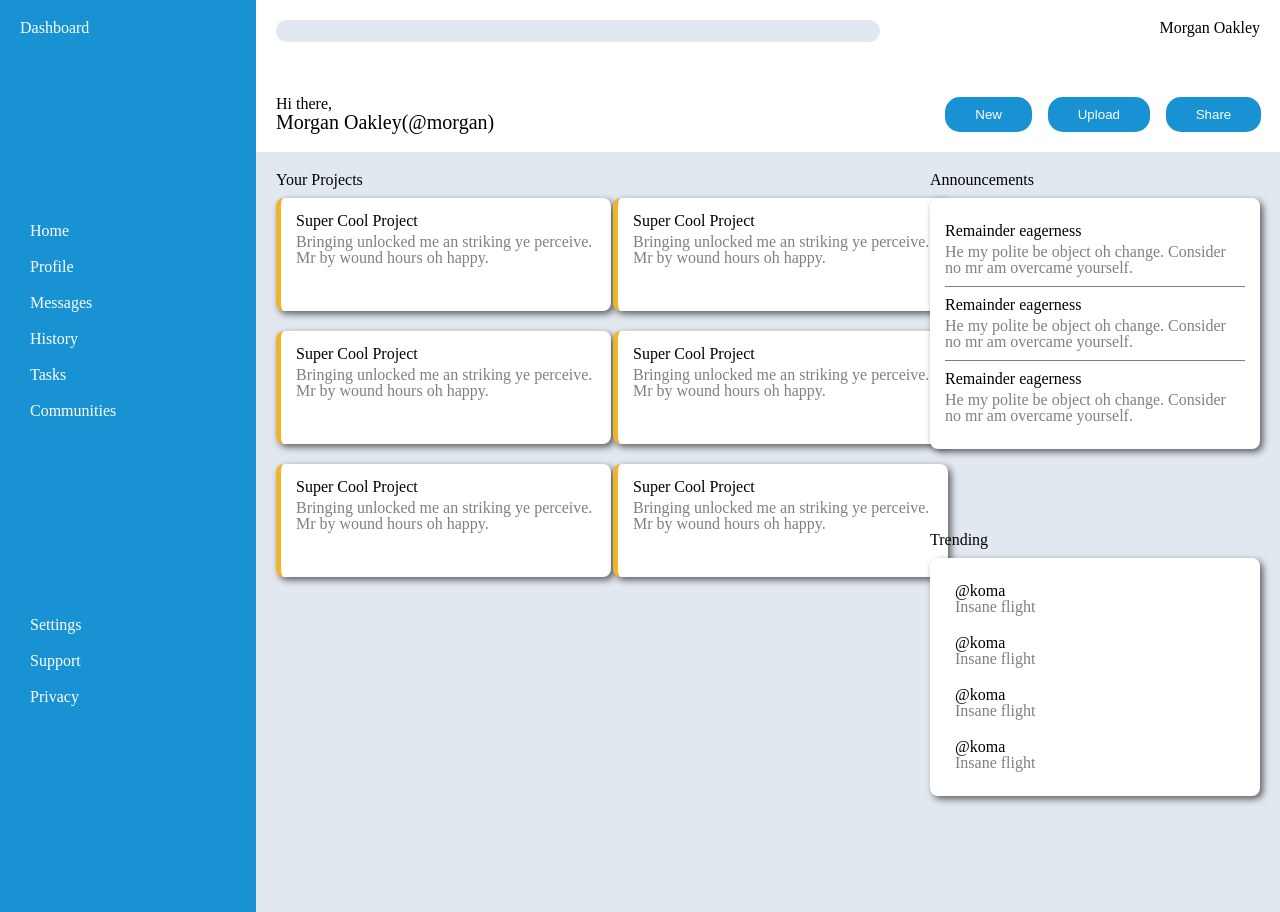
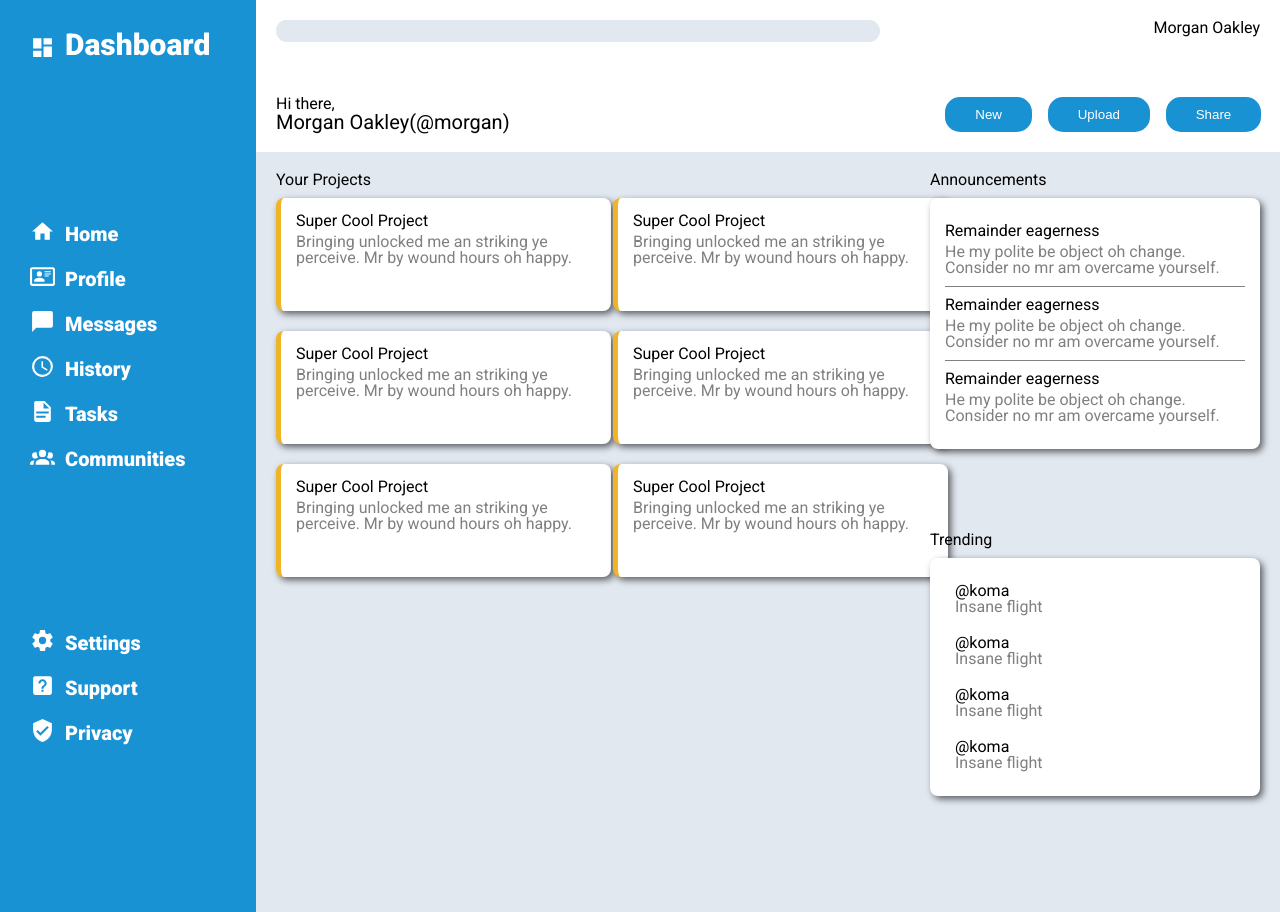
Before and after one commit to K20055612/odin-dashboard, a plain HTML site: page index.html in a window 1280 px wide. Drawn offline with Linux system fonts and the light colour scheme.

Commit message:
Add icons to sidebar

```diff
--- a/index.html
+++ b/index.html
@@ -10,6 +10,7 @@
 
 <body>
     <header class="header">
+        <div class="header__search"></div>
         <input type="text" class="header__search" name="search" id="search">
         <span class="header__profile">Morgan Oakley</span>
         <div class="header__welcome">
@@ -23,19 +24,68 @@
         </div>
     </header>
     <aside class="sidebar">
-        <h1 class="sidebar__title">Dashboard</h1>
+        <div class="icon sidebar__title">
+            <svg xmlns="http://www.w3.org/2000/svg" viewBox="0 0 24 24">
+                <path d="M13,3V9H21V3M13,21H21V11H13M3,21H11V15H3M3,13H11V3H3V13Z" />
+            </svg>
+            <h1>Dashboard</h1>
+        </div>
         <div class="sidebar__icon-tray">
-            <div class="icon">Home</div>
-            <div class="icon">Profile</div>
-            <div class="icon">Messages</div>
-            <div class="icon">History</div>
-            <div class="icon">Tasks</div>
-            <div class="icon">Communities</div>
+            <div class="icon">
+                <svg xmlns="http://www.w3.org/2000/svg" viewBox="0 0 24 24">
+                    <path d="M10,20V14H14V20H19V12H22L12,3L2,12H5V20H10Z" />
+                </svg>
+                Home
+            </div>
+            <div class="icon">
+                <svg xmlns="http://www.w3.org/2000/svg" viewBox="0 0 24 24">
+                    <path
+                        d="M22,3H2C0.91,3.04 0.04,3.91 0,5V19C0.04,20.09 0.91,20.96 2,21H22C23.09,20.96 23.96,20.09 24,19V5C23.96,3.91 23.09,3.04 22,3M22,19H2V5H22V19M14,17V15.75C14,14.09 10.66,13.25 9,13.25C7.34,13.25 4,14.09 4,15.75V17H14M9,7A2.5,2.5 0 0,0 6.5,9.5A2.5,2.5 0 0,0 9,12A2.5,2.5 0 0,0 11.5,9.5A2.5,2.5 0 0,0 9,7M14,7V8H20V7H14M14,9V10H20V9H14M14,11V12H18V11H14" />
+                </svg>
+                Profile
+            </div>
+            <div class="icon">
+                <svg xmlns="http://www.w3.org/2000/svg" viewBox="0 0 24 24">
+                    <path d="M20,2H4A2,2 0 0,0 2,4V22L6,18H20A2,2 0 0,0 22,16V4C22,2.89 21.1,2 20,2Z" />
+                </svg>
+                Messages
+            </div>
+            <div class="icon">
+                <svg xmlns="http://www.w3.org/2000/svg" viewBox="0 0 24 24">
+                    <path
+                        d="M12,20A8,8 0 0,0 20,12A8,8 0 0,0 12,4A8,8 0 0,0 4,12A8,8 0 0,0 12,20M12,2A10,10 0 0,1 22,12A10,10 0 0,1 12,22C6.47,22 2,17.5 2,12A10,10 0 0,1 12,2M12.5,7V12.25L17,14.92L16.25,16.15L11,13V7H12.5Z" />
+                </svg>
+                History
+            </div>
+            <div class="icon">
+                <svg xmlns="http://www.w3.org/2000/svg" viewBox="0 0 24 24">
+                    <path
+                        d="M13,9H18.5L13,3.5V9M6,2H14L20,8V20A2,2 0 0,1 18,22H6C4.89,22 4,21.1 4,20V4C4,2.89 4.89,2 6,2M15,18V16H6V18H15M18,14V12H6V14H18Z" />
+                </svg>
+                Tasks
+            </div>
+            <div class="icon">
+                <svg xmlns="http://www.w3.org/2000/svg" viewBox="0 0 24 24">
+                    <path
+                        d="M12,5.5A3.5,3.5 0 0,1 15.5,9A3.5,3.5 0 0,1 12,12.5A3.5,3.5 0 0,1 8.5,9A3.5,3.5 0 0,1 12,5.5M5,8C5.56,8 6.08,8.15 6.53,8.42C6.38,9.85 6.8,11.27 7.66,12.38C7.16,13.34 6.16,14 5,14A3,3 0 0,1 2,11A3,3 0 0,1 5,8M19,8A3,3 0 0,1 22,11A3,3 0 0,1 19,14C17.84,14 16.84,13.34 16.34,12.38C17.2,11.27 17.62,9.85 17.47,8.42C17.92,8.15 18.44,8 19,8M5.5,18.25C5.5,16.18 8.41,14.5 12,14.5C15.59,14.5 18.5,16.18 18.5,18.25V20H5.5V18.25M0,20V18.5C0,17.11 1.89,15.94 4.45,15.6C3.86,16.28 3.5,17.22 3.5,18.25V20H0M24,20H20.5V18.25C20.5,17.22 20.14,16.28 19.55,15.6C22.11,15.94 24,17.11 24,18.5V20Z" />
+                </svg>
+                Communities
+            </div>
         </div>
         <div class="sidebar__icon-tray sidebar__icon-tray--secondary">
-            <div class="icon">Settings</div>
-            <div class="icon">Support</div>
-            <div class="icon">Privacy</div>
+            <div class="icon">
+                <svg xmlns="http://www.w3.org/2000/svg" viewBox="0 0 24 24">
+                    <path
+                        d="M12,15.5A3.5,3.5 0 0,1 8.5,12A3.5,3.5 0 0,1 12,8.5A3.5,3.5 0 0,1 15.5,12A3.5,3.5 0 0,1 12,15.5M19.43,12.97C19.47,12.65 19.5,12.33 19.5,12C19.5,11.67 19.47,11.34 19.43,11L21.54,9.37C21.73,9.22 21.78,8.95 21.66,8.73L19.66,5.27C19.54,5.05 19.27,4.96 19.05,5.05L16.56,6.05C16.04,5.66 15.5,5.32 14.87,5.07L14.5,2.42C14.46,2.18 14.25,2 14,2H10C9.75,2 9.54,2.18 9.5,2.42L9.13,5.07C8.5,5.32 7.96,5.66 7.44,6.05L4.95,5.05C4.73,4.96 4.46,5.05 4.34,5.27L2.34,8.73C2.21,8.95 2.27,9.22 2.46,9.37L4.57,11C4.53,11.34 4.5,11.67 4.5,12C4.5,12.33 4.53,12.65 4.57,12.97L2.46,14.63C2.27,14.78 2.21,15.05 2.34,15.27L4.34,18.73C4.46,18.95 4.73,19.03 4.95,18.95L7.44,17.94C7.96,18.34 8.5,18.68 9.13,18.93L9.5,21.58C9.54,21.82 9.75,22 10,22H14C14.25,22 14.46,21.82 14.5,21.58L14.87,18.93C15.5,18.67 16.04,18.34 16.56,17.94L19.05,18.95C19.27,19.03 19.54,18.95 19.66,18.73L21.66,15.27C21.78,15.05 21.73,14.78 21.54,14.63L19.43,12.97Z" />
+                </svg>
+                Settings
+            </div>
+            <div class="icon">
+                <svg xmlns="http://www.w3.org/2000/svg" viewBox="0 0 24 24"><path d="M11,18H13V16H11V18M12,6A4,4 0 0,0 8,10H10A2,2 0 0,1 12,8A2,2 0 0,1 14,10C14,12 11,11.75 11,15H13C13,12.75 16,12.5 16,10A4,4 0 0,0 12,6M5,3H19A2,2 0 0,1 21,5V19A2,2 0 0,1 19,21H5A2,2 0 0,1 3,19V5A2,2 0 0,1 5,3Z" /></svg>
+                Support</div>
+            <div class="icon">
+                <svg xmlns="http://www.w3.org/2000/svg" viewBox="0 0 24 24"><path d="M10,17L6,13L7.41,11.59L10,14.17L16.59,7.58L18,9M12,1L3,5V11C3,16.55 6.84,21.74 12,23C17.16,21.74 21,16.55 21,11V5L12,1Z" /></svg>
+                Privacy</div>
         </div>
     </aside>
     <article class="content">
@@ -58,7 +108,7 @@
                     <h3 class="card__title">Super Cool Project</h3>
                     <p class="card__text">Bringing unlocked me an striking ye perceive. Mr by wound hours oh happy.</p>
                 </div>
-                <div class="card card--project" >
+                <div class="card card--project">
                     <h3 class="card__title">Super Cool Project</h3>
                     <p class="card__text">Bringing unlocked me an striking ye perceive. Mr by wound hours oh happy.</p>
                 </div>
@@ -74,15 +124,18 @@
                 <div class="card card--announcement">
                     <div class="announcement">
                         <div class="card__title">Remainder eagerness</div>
-                        <div class="card__text">He my polite be object oh change. Consider no mr am overcame yourself.</div>
+                        <div class="card__text">He my polite be object oh change. Consider no mr am overcame yourself.
+                        </div>
                     </div>
                     <div class="announcement">
                         <div class="card__title">Remainder eagerness</div>
-                        <div class="card__text">He my polite be object oh change. Consider no mr am overcame yourself.</div>
+                        <div class="card__text">He my polite be object oh change. Consider no mr am overcame yourself.
+                        </div>
                     </div>
                     <div class="announcement">
                         <div class="card__title">Remainder eagerness</div>
-                        <div class="card__text">He my polite be object oh change. Consider no mr am overcame yourself.</div>
+                        <div class="card__text">He my polite be object oh change. Consider no mr am overcame yourself.
+                        </div>
                     </div>
                 </div>
             </section>
--- a/style.css
+++ b/style.css
@@ -1,3 +1,5 @@
+@import url('https://fonts.googleapis.com/css2?family=Roboto:wght@400;900&display=swap');
+
 /* http://meyerweb.com/eric/tools/css/reset/
    v2.0 | 20110126
    License: none (public domain)
@@ -145,6 +147,7 @@ body {
     display: grid;
     grid-template-columns: 1fr 4fr;
     grid-template-rows: 1fr 5fr;
+    font-family: 'Roboto', sans-serif;
 }
 
 .header {
@@ -280,3 +283,22 @@ body {
 .trending-entry {
     padding: 10px;
 }
+
+.icon {
+    display: flex;
+    align-items: flex-end;
+    gap: 10px;
+    font-weight: 900;
+    font-size: 20px;
+}
+
+.icon svg {
+    height: auto;
+    width: 25px;
+    fill: white;
+}
+
+.sidebar__title {
+    align-self: baseline;
+    font-size: 30px;
+}
```
